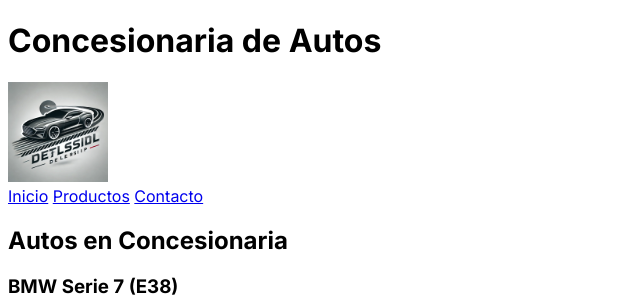
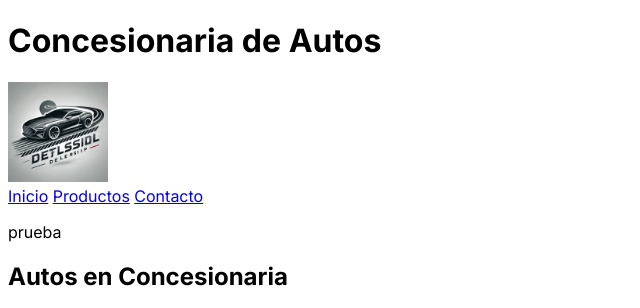
Before and after one commit to MatiasGalliani/prueba-clase, a plain HTML site: page index.html in a window 1280 px wide. Shown: the top 308 px of the page, without its empty margins (0-640 px from the left). Drawn offline with nearby package versions, Linux system fonts and the light colour scheme.

Commit message:
Github Local

```diff
--- a/index.html
+++ b/index.html
@@ -18,6 +18,9 @@
             <a href="./views/tabla-productos.html">Productos</a>
             <a href="./views/contacto.html">Contacto</a>
         </nav>
+        <div>
+            <p>prueba</p>
+        </div>
     </header>
 
     <main>
```
